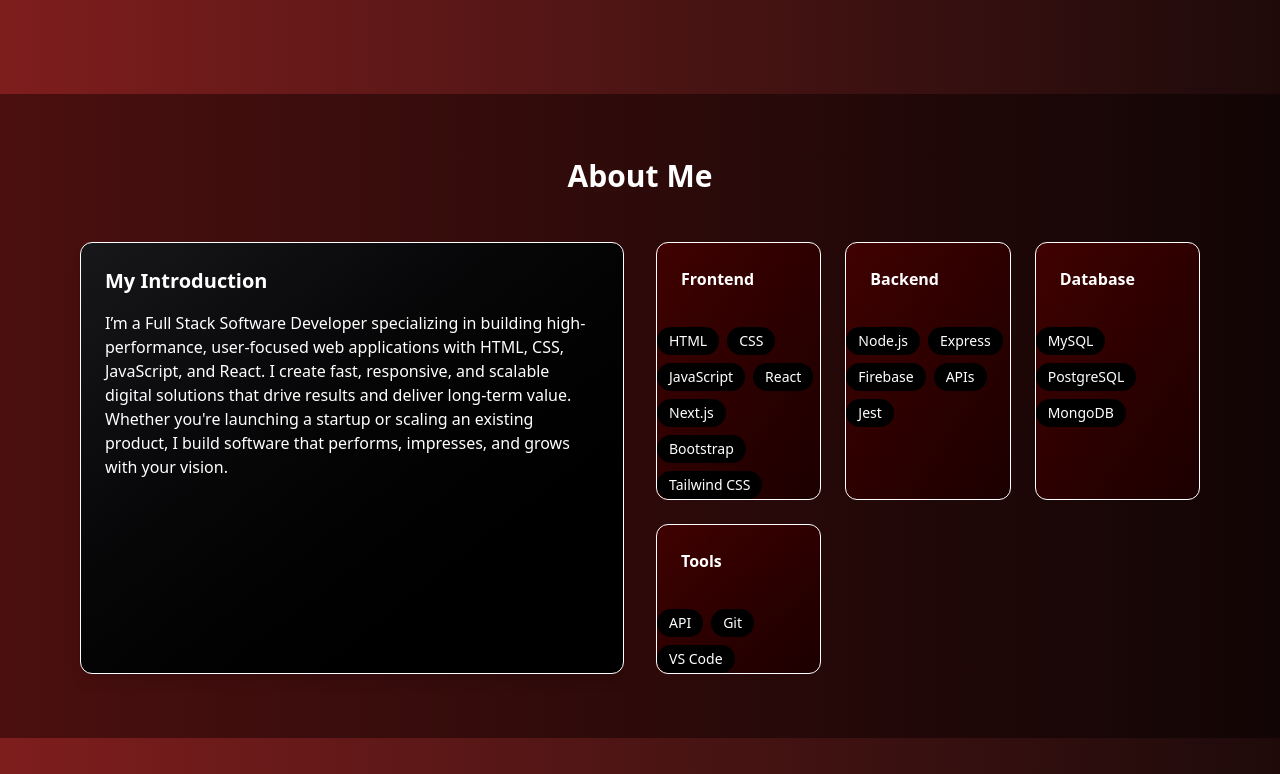
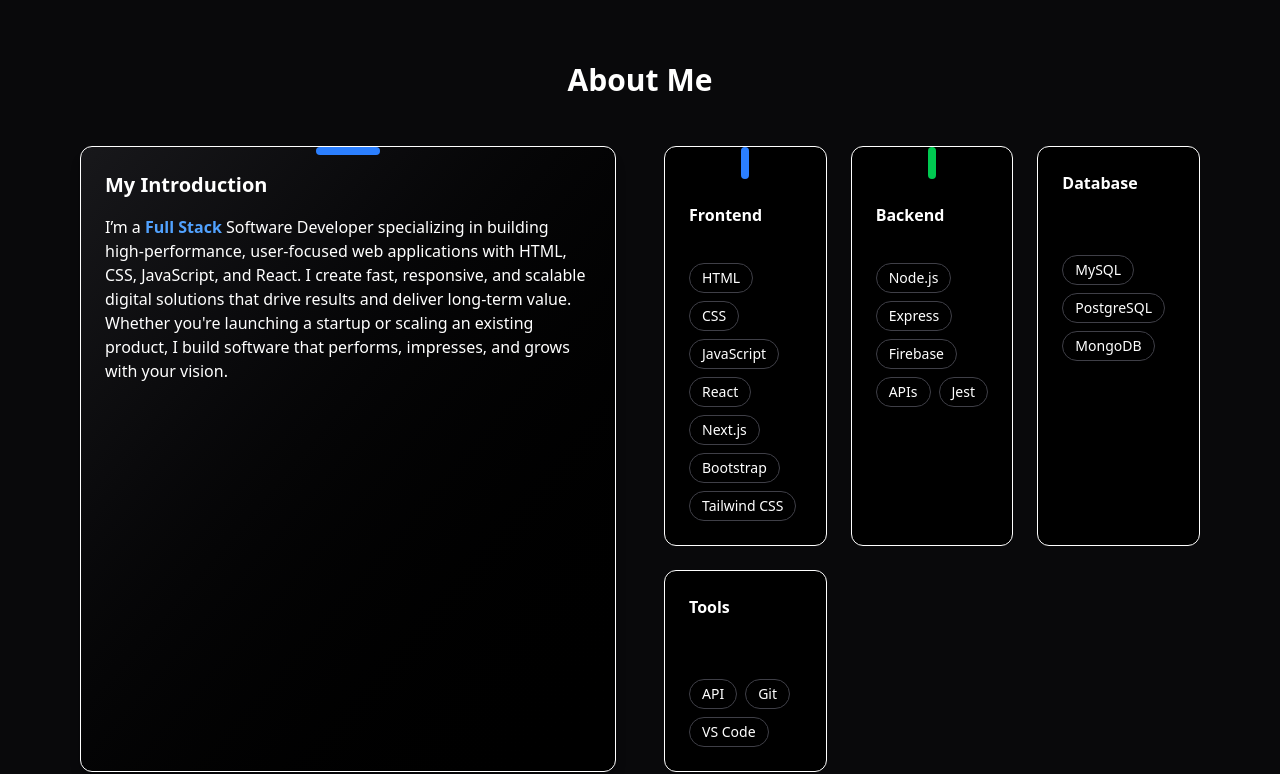
Before and after one commit to GregoryRobetertson/portfolio, a Next.js app: page / in a window 1280 px wide. Shown: the part 858-1632 px from the top of the page. Built offline with nearby package versions, Linux system fonts and the light colour scheme; no server answers.

Commit message:
updated styles and added colors

```diff
--- a/src/app/components/About.jsx
+++ b/src/app/components/About.jsx
@@ -1,37 +1,52 @@
+import { motion } from "framer-motion";
 import React from "react";
 
 export default function About() {
   return (
-    <section
-      className="py-16 my-24 bg-gradient-to-r from-[#4B0F0F] to-[#120505]"
+    <>
+      <motion.section
+        initial={{ opacity: 0, y: 50 }}
+        whileInView={{ opacity: 1, y: 0 }}
+        viewport={{ once: true, amount: 0.2 }} // triggers when 20% is visible
+        transition={{
+          delay: 0.4,
+          duration: 1.5, // slow and smooth
+          ease: "easeOut",
+        }}
+        className="bg-zinc-950"
         id="about"
       >
-      <div className="max-w-6xl mx-auto px-4">
+        <div className="max-w-6xl mx-auto px-4 py-16 ">
           <h2 className="text-3xl font-bold text-center mb-12">About Me</h2>
 
-        <div className="grid grid-cols-1 md:grid-cols-2 gap-8">
+          <div className="grid grid-cols-1 md:grid-cols-2 gap-8 lg:gap-12">
             {/* Left Column - Intro Card */}
-          <div className="bg-gradient-to-br from-zinc-900 to-black shadow-lg rounded-xl p-6 border">
+            <div className="bg-gradient-to-br from-zinc-900 to-black shadow-lg rounded-xl p-6 border relative">
               <h3 className="text-xl font-semibold mb-4 text-white">
                 My Introduction
               </h3>
               <p className="text-white mb-6">
-              I’m a Full Stack Software Developer specializing in building
-              high-performance, user-focused web applications with HTML, CSS,
-              JavaScript, and React. I create fast, responsive, and scalable
-              digital solutions that drive results and deliver long-term value.
-              Whether you're launching a startup or scaling an existing product,
-              I build software that performs, impresses, and grows with your
-              vision.
+                I’m a{" "}
+                <span className="text-blue-400 font-semibold">Full Stack</span>{" "}
+                Software Developer specializing in building high-performance,
+                user-focused web applications with HTML, CSS, JavaScript, and
+                React. I create fast, responsive, and scalable digital solutions
+                that drive results and deliver long-term value. Whether you're
+                launching a startup or scaling an existing product, I build
+                software that performs, impresses, and grows with your vision.
               </p>
+              {/* Visual Connection Line */}
+              <div className="absolute top-0 left-1/2 transform -translate-x-1/2 h-2 w-16 bg-blue-500 rounded-full"></div>
             </div>
 
             {/* Right Column - Tech Stack */}
             <div className="grid grid-cols-1 sm:grid-cols-3 gap-6">
               {/* Frontend */}
-            <div className="bg-gradient-to-br from-[#400101] to-[#1c0000] rounded-xl border">
+              <div className="bg-black rounded-xl border pt-8 relative">
+                {/* Visual Connection Indicator */}
+                <div className="absolute top-0 left-1/2 transform -translate-x-1/2 w-2 h-8 bg-blue-500 rounded-full"></div>
                 <h4 className="font-semibold mb-3 text-white p-6">Frontend</h4>
-              <div className="flex flex-wrap gap-2 cursor-pointer">
+                <div className="flex flex-wrap gap-2 cursor-pointer p-6 pt-0">
                   {[
                     "HTML",
                     "CSS",
@@ -43,7 +58,7 @@ export default function About() {
                   ].map((tech) => (
                     <span
                       key={tech}
-                    className="bg-black text-white px-3 py-1 rounded-full text-sm"
+                      className="bg-black text-white px-3 py-1 rounded-full text-sm hover:scale-105 transition-transform duration-200 cursor-pointer border border-zinc-700 hover:outline-none hover:border-blue-700"
                     >
                       {tech}
                     </span>
@@ -52,14 +67,16 @@ export default function About() {
               </div>
 
               {/* Backend */}
-            <div className="bg-gradient-to-br from-[#400101] to-[#1c0000] rounded-xl border ">
+              <div className="bg-black rounded-xl border pt-8 relative">
+                {/* Visual Connection Indicator */}
+                <div className="absolute top-0 left-1/2 transform -translate-x-1/2 w-2 h-8 bg-green-500 rounded-full"></div>
                 <h4 className="font-semibold mb-3 text-white p-6">Backend</h4>
-              <div className="flex flex-wrap gap-2 cursor-pointer">
+                <div className="flex flex-wrap gap-2 cursor-pointer p-6 pt-0">
                   {["Node.js", "Express", "Firebase", "APIs", "Jest"].map(
                     (tech) => (
                       <span
                         key={tech}
-                      className="bg-black text-white px-3 py-1 rounded-full text-sm"
+                        className="bg-black text-white px-3 py-1 rounded-full text-sm hover:scale-105 transition-transform duration-200 cursor-pointer border border-zinc-700 hover:outline-none hover:border-blue-700"
                       >
                         {tech}
                       </span>
@@ -69,13 +86,13 @@ export default function About() {
               </div>
 
               {/* Database */}
-            <div className="bg-gradient-to-br from-[#400101] to-[#1c0000] rounded-xl border">
+              <div className="bg-black rounded-xl border">
                 <h4 className="font-semibold mb-3 text-white p-6">Database</h4>
-              <div className="flex flex-wrap gap-2 cursor-pointer">
+                <div className="flex flex-wrap gap-2 cursor-pointer p-6">
                   {["MySQL", "PostgreSQL", "MongoDB"].map((tech) => (
                     <span
                       key={tech}
-                    className="bg-black text-white px-3 py-1 rounded-full text-sm "
+                      className="bg-black text-white px-3 py-1 rounded-full text-sm hover:scale-105 transition-transform duration-200 cursor-pointer border border-zinc-700 hover:outline-none hover:border-blue-700"
                     >
                       {tech}
                     </span>
@@ -84,13 +101,13 @@ export default function About() {
               </div>
 
               {/* Tools */}
-            <div className="bg-gradient-to-br from-[#400101] to-[#1c0000] rounded-xl border">
+              <div className="bg-black rounded-xl border">
                 <h4 className="font-semibold mb-3 text-white p-6">Tools</h4>
-              <div className="flex flex-wrap gap-2 cursor-pointer">
+                <div className="flex flex-wrap gap-2 cursor-pointer p-6">
                   {["API", "Git", "VS Code"].map((tool) => (
                     <span
                       key={tool}
-                    className="bg-black text-white px-3 py-1 rounded-full text-sm"
+                      className="bg-black text-white px-3 py-1 rounded-full text-sm hover:scale-105 transition-transform duration-200 cursor-pointer border border-zinc-700 hover:outline-none hover:border-blue-700"
                     >
                       {tool}
                     </span>
@@ -100,6 +117,7 @@ export default function About() {
             </div>
           </div>
         </div>
-    </section>
+      </motion.section>
+    </>
   );
 }
```
Lines whose indentation alone changed are shown as unchanged.
